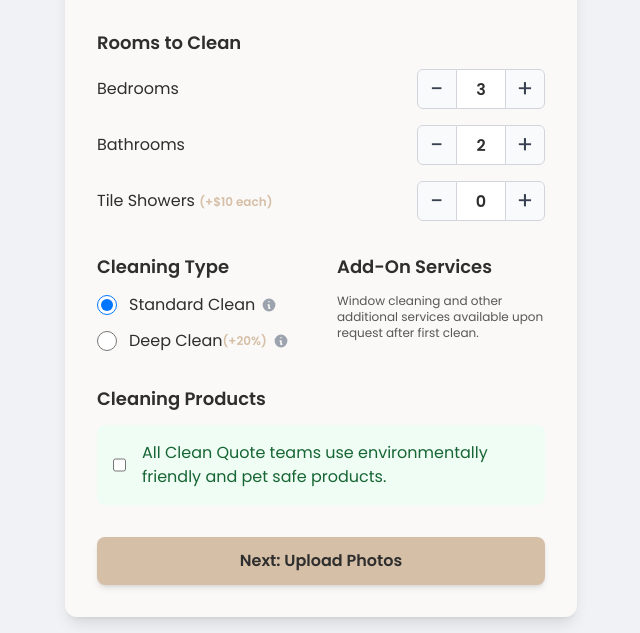
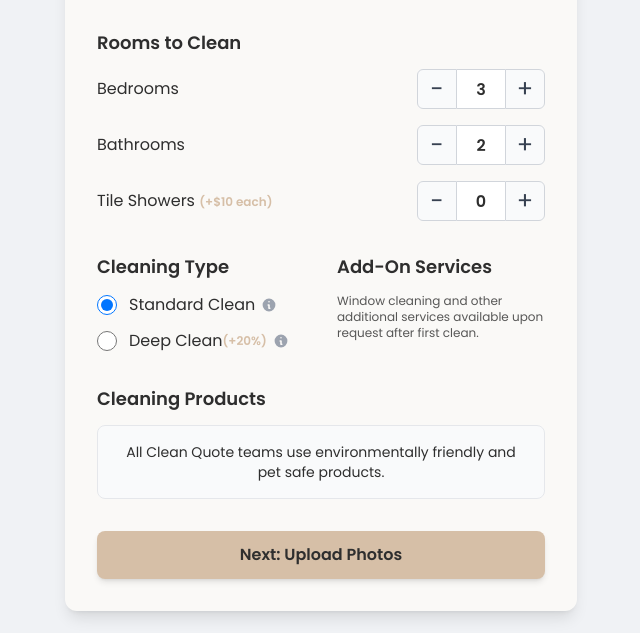
Before and after one commit to edw4rdsinc/cleanquote, a website: page serviceform.html in a window 1280 px wide. Shown: the part 239-872 px from the top of the page, without its empty margins (319-959 px from the left). Drawn offline with nearby package versions, Linux system fonts and the light colour scheme.

Commit message:
Update serviceform.html

```diff
--- a/serviceform.html
+++ b/serviceform.html
@@ -125,13 +125,12 @@
                 </div>
             </div>
 
-            <div class="form-section" style="animation-delay: 0.4s;">
+          <div class="form-section" style="animation-delay: 0.4s;">
                 <h2 class="font-semibold text-lg text-deep-graphite mb-3">Cleaning Products</h2>
-                <div class="flex items-center bg-green-50 p-4 rounded-lg">
-                    <input type="checkbox" id="eco-friendly" name="eco-friendly" class="h-5 w-5 text-green-600 border-gray-300 rounded focus:ring-green-500">
-                    <label for="eco-friendly" class="ml-4 text-green-800">All Clean Quote teams use environmentally friendly and pet safe products.</label>
+                <div class="p-4 rounded-lg border bg-gray-50">
+                    <p class="text-deep-graphite text-sm text-center">All Clean Quote teams use environmentally friendly and pet safe products.</p>
                 </div>
-            </div>
+        </div>
 
             <button type="submit" id="next-button" class="w-full bg-warm-sand text-deep-graphite font-semibold py-3 rounded-lg shadow-md hover:bg-warm-sand-dark transition-colors mt-8 form-section" style="animation-delay: 0.5s;">
                 Next: Upload Photos
```
